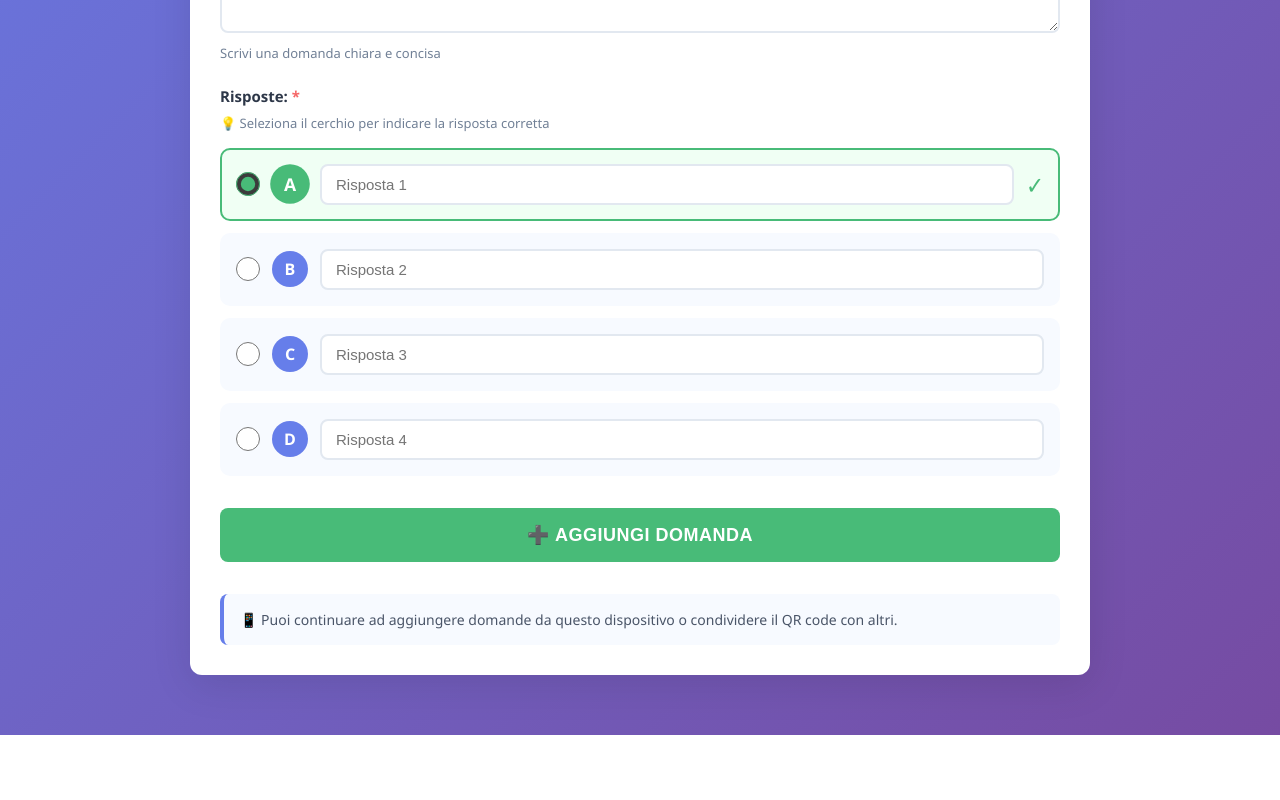
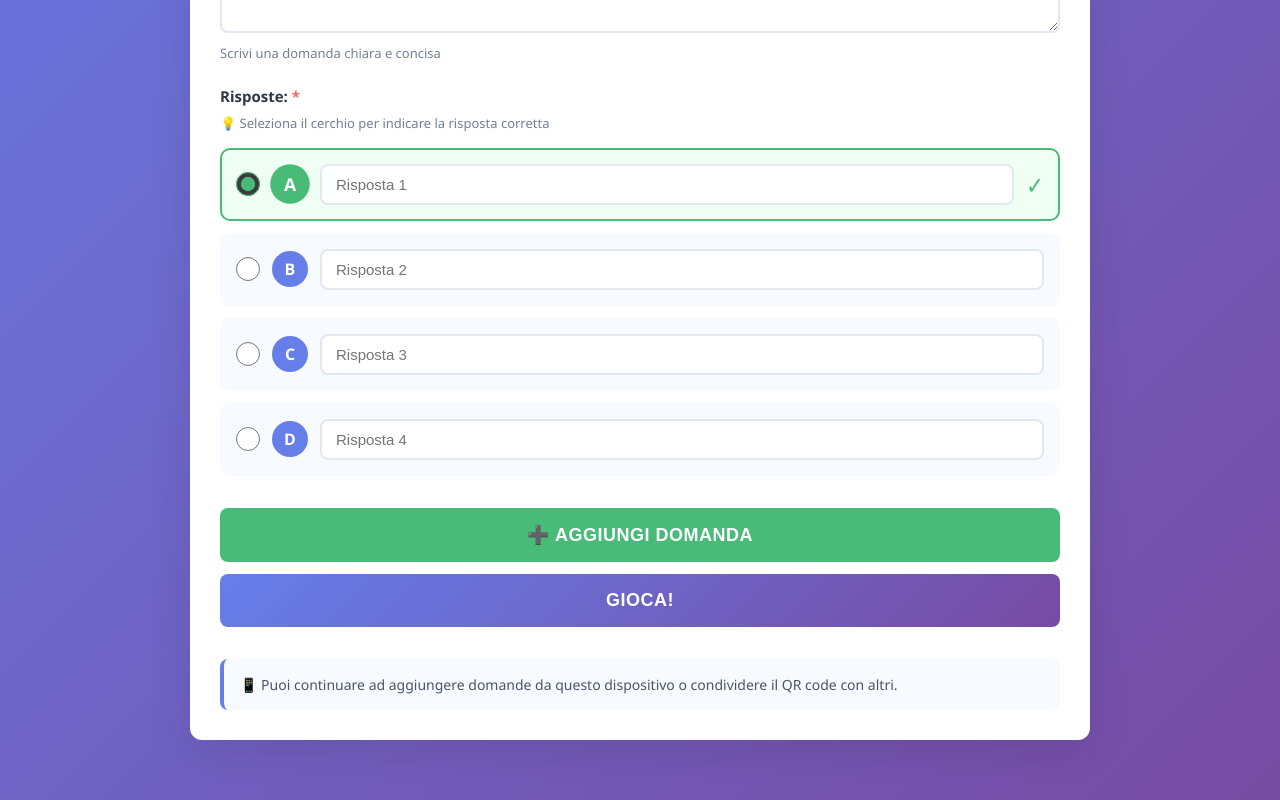
Before and after one commit to lorenzomariabruni/quizFE, an Angular app: page /add-question in a window 1280 px wide. Shown: the part 631-1431 px from the top of the page. Before the commit the page ends 1366 px from the top, so only its background shows below. Built offline with nearby package versions, Linux system fonts and the light colour scheme.

Commit message:
changed button to 'gioca' when adding questions

```diff
--- a/src/app/components/add-question/add-question.component.html
+++ b/src/app/components/add-question/add-question.component.html
@@ -147,12 +147,12 @@
           [disabled]="loading">
           <span>{{ loading ? '⏳ Aggiunta...' : '➕ Aggiungi Domanda' }}</span>
         </button>
-        <!--button
+        <button
           type="button"
           class="btn btn-primary"
           (click)="finishAdding()">
-          <span>✅ Concludi Inserimento</span>
-        </button-->
+          <span>Gioca!</span>
+        </button>
       </div>
 
       <!-- Info Footer -->
```
